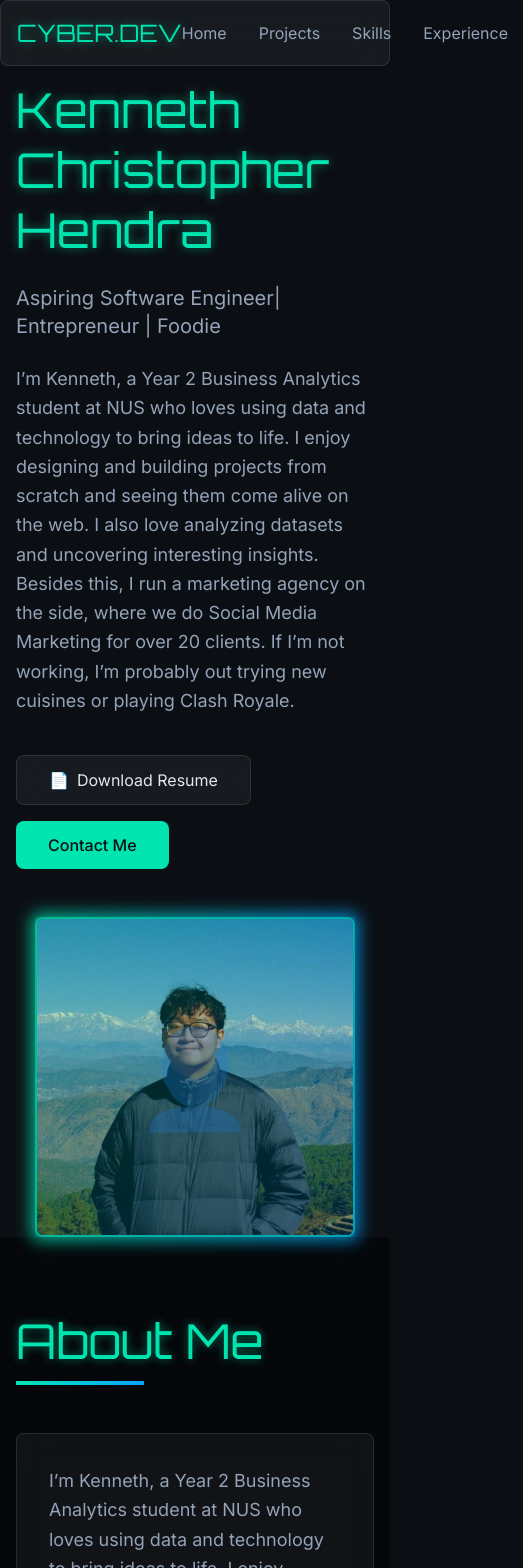
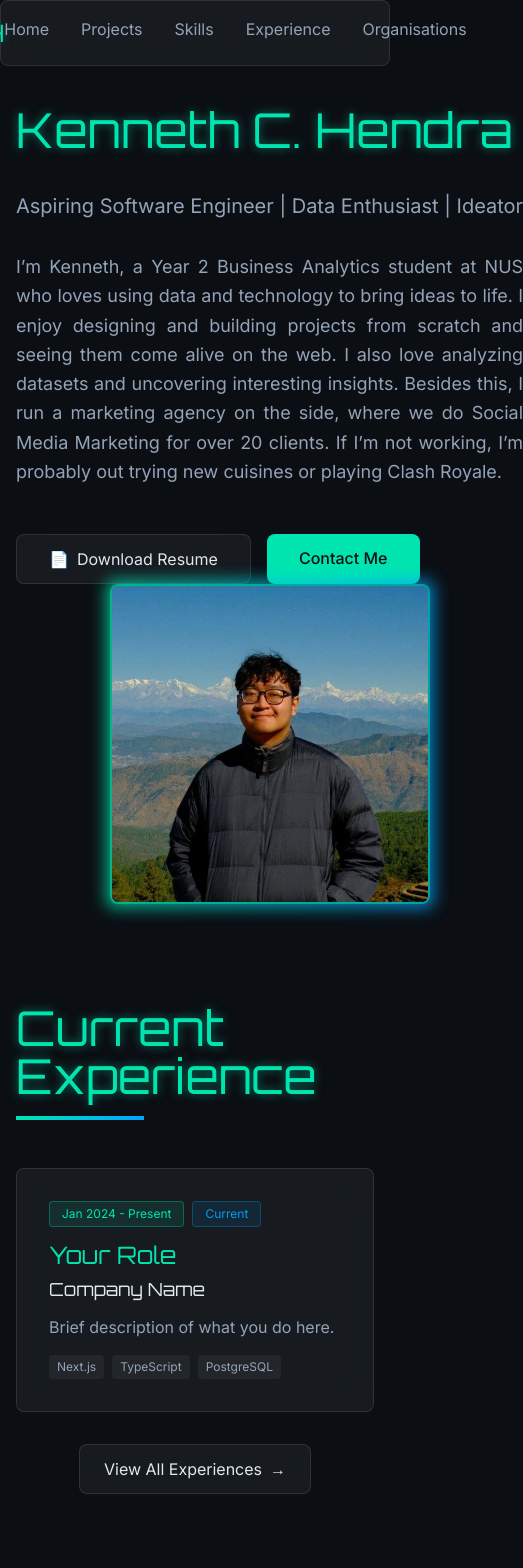
Before and after one commit to kennethch22/portfolio-website, a Next.js app: page / in a window 390 px wide. Shown: the top 1568 px of the page, 523 px wide, since content can reach past the window. Built offline with nearby package versions, Linux system fonts and the light colour scheme.

Commit message:
more front end changes

```diff
--- a/app/page.tsx
+++ b/app/page.tsx
@@ -3,8 +3,8 @@ import Link from 'next/link';
 export default function Home() {
   // About Me data
   const aboutMe = {
-    name: "Kenneth Christopher Hendra",
-    title: "Aspiring Software Engineer| Entrepreneur | Foodie",
+    name: "Kenneth C. Hendra",
+    title: "Aspiring Software Engineer | Data Enthusiast | Ideator",
     bio: "I’m Kenneth, a Year 2 Business Analytics student at NUS who loves using data and technology to bring ideas to life. I enjoy designing and building projects from scratch and seeing them come alive on the web. I also love analyzing datasets and uncovering interesting insights. Besides this, I run a marketing agency on the side, where we do Social Media Marketing for over 20 clients. If I’m not working, I’m probably out trying new cuisines or playing Clash Royale.",
 
   };
@@ -75,17 +75,17 @@ export default function Home() {
     <main className="min-h-screen">
       {/* Hero Section */}
 <section className="flex items-center justify-center min-h-screen px-4">
-  <div className="max-w-7xl mx-auto w-full">
-    <div className="grid md:grid-cols-2 gap-12 items-center">
+  <div className="max-w-6xl mx-auto w-full">
+    <div className="grid md:grid-cols-2 gap-0 items-center">
       {/* Left Side - Text Content */}
-      <div className="space-y-6">
-        <h1 className="text-5xl md:text-7xl font-heading neon-text leading-tight">
+      <div className="space-y-8 flex flex-col justify-center">
+        <h1 className="text-5xl md:text-6xl font-heading neon-text leading-tight whitespace-nowrap">
           {aboutMe.name}
         </h1>
-        <p className="text-xl md:text-2xl text-cyber-text-muted">
+        <p className="text-xl md:text-2xl text-cyber-text-muted whitespace-nowrap">
           {aboutMe.title}
         </p>
-        <p className="text-lg text-cyber-text-muted leading-relaxed">
+        <p className="text-lg text-cyber-text-muted leading-relaxed text-justify pr--2">
           {aboutMe.bio}
         </p>
         <div className="flex gap-4 flex-wrap pt-4">
@@ -109,22 +109,14 @@ export default function Home() {
       {/* Right Side - Profile Picture */}
       <div className="flex justify-center md:justify-end">
         <div className="relative group">
-          {/* Glowing border effect */}
           <div className="absolute -inset-1 bg-gradient-to-r from-cyber-neon-teal to-cyber-neon-blue rounded-lg blur opacity-75 group-hover:opacity-100 transition duration-300"></div>
-
-          {/* Image container */}
           <div className="relative">
             <div className="w-80 h-80 md:w-96 md:h-96 rounded-lg overflow-hidden border-2 border-cyber-neon-teal/50">
-              {/* Replace with your actual image */}
               <img
                 src="/profile-picture.jpg"
-                alt="Kenneth Christopher"
+                alt="Kenneth Christopher Hendra"
                 className="w-full h-full object-cover"
               />
-              {/* Placeholder if no image yet */}
-              <div className="absolute inset-0 bg-gradient-to-br from-cyber-neon-teal/20 to-cyber-neon-blue/20 flex items-center justify-center">
-                <span className="text-8xl opacity-30">👤</span>
-              </div>
             </div>
           </div>
         </div>
@@ -134,30 +126,7 @@ export default function Home() {
 </section>
 
 
-      {/* About Me Section */}
-      <section className="px-4 py-20 bg-cyber-bg-secondary">
-        <div className="max-w-5xl mx-auto">
-          <div className="mb-12">
-            <h2 className="text-5xl md:text-6xl font-heading neon-text mb-4">
-              About Me
-            </h2>
-            <div className="h-1 w-32 bg-gradient-to-r from-cyber-neon-teal to-cyber-neon-blue"></div>
-          </div>
 
-          <div className="glass-card p-8 md:p-12 mb-8">
-            <p className="text-cyber-text-muted text-lg leading-relaxed mb-6">
-              {aboutMe.bio}
-            </p>
-
-            <h3 className="text-2xl font-heading text-cyber-neon-teal mb-4">
-            </h3>
-            <ul className="space-y-3 text-cyber-text-muted">
-
-
-            </ul>
-          </div>
-        </div>
-      </section>
 
       {/* Current Experiences Section */}
       {currentExperiences.length > 0 && (
@@ -288,38 +257,7 @@ export default function Home() {
         </div>
       </section>
 
-      {/* Quick Links Section */}
-      <section className="px-4 py-20">
-        <div className="max-w-6xl mx-auto">
-          <h2 className="text-4xl font-heading text-center neon-text mb-12">
-            Explore More
-          </h2>
-          <div className="grid md:grid-cols-4 gap-6">
-            {[
-              { title: "Projects", desc: "See all my work", href: "/projects", icon: "🚀" },
-              { title: "Skills", desc: "My expertise", href: "/skills", icon: "⚡" },
-              { title: "Experience", desc: "My journey", href: "/experiences", icon: "📊" },
-              { title: "Organisations", desc: "Communities", href: "/organisations", icon: "🏢" }
-            ].map((item) => (
-              <Link
-                key={item.href}
-                href={item.href}
-                className="glass-card p-6 text-center hover:shadow-neon transition-all duration-300 group"
-              >
-                <div className="text-5xl mb-4 group-hover:scale-110 transition-transform">
-                  {item.icon}
-                </div>
-                <h3 className="text-xl font-heading text-cyber-neon-teal mb-2">
-                  {item.title}
-                </h3>
-                <p className="text-cyber-text-muted text-sm">
-                  {item.desc}
-                </p>
-              </Link>
-            ))}
-          </div>
-        </div>
-      </section>
+
     </main>
   );
 }
--- a/components/layout/Footer.tsx
+++ b/components/layout/Footer.tsx
@@ -1,9 +1,41 @@
 export default function Footer() {
   const socialLinks = [
-    { name: "GitHub", url: "https://github.com/yourusername", icon: "💻" },
-    { name: "LinkedIn", url: "https://linkedin.com/in/yourusername", icon: "💼" },
-    { name: "Email", url: "mailto:your.email@example.com", icon: "📧" },
-    { name: "WhatsApp", url: "https://wa.me/yourphonenumber", icon: "💬" }
+    {
+      name: "GitHub",
+      url: "https://github.com/kennethch22",
+      icon: (
+        <svg className="w-6 h-6" fill="currentColor" viewBox="0 0 24 24">
+          <path fillRule="evenodd" d="M12 2C6.477 2 2 6.484 2 12.017c0 4.425 2.865 8.18 6.839 9.504.5.092.682-.217.682-.483 0-.237-.008-.868-.013-1.703-2.782.605-3.369-1.343-3.369-1.343-.454-1.158-1.11-1.466-1.11-1.466-.908-.62.069-.608.069-.608 1.003.07 1.531 1.032 1.531 1.032.892 1.53 2.341 1.088 2.91.832.092-.647.35-1.088.636-1.338-2.22-.253-4.555-1.113-4.555-4.951 0-1.093.39-1.988 1.029-2.688-.103-.253-.446-1.272.098-2.65 0 0 .84-.27 2.75 1.026A9.564 9.564 0 0112 6.844c.85.004 1.705.115 2.504.337 1.909-1.296 2.747-1.027 2.747-1.027.546 1.379.202 2.398.1 2.651.64.7 1.028 1.595 1.028 2.688 0 3.848-2.339 4.695-4.566 4.943.359.309.678.92.678 1.855 0 1.338-.012 2.419-.012 2.747 0 .268.18.58.688.482A10.019 10.019 0 0022 12.017C22 6.484 17.522 2 12 2z" clipRule="evenodd" />
+        </svg>
+      )
+    },
+    {
+      name: "LinkedIn",
+      url: "https://www.linkedin.com/in/kenneth-hendra/",
+      icon: (
+        <svg className="w-6 h-6" fill="currentColor" viewBox="0 0 24 24">
+          <path d="M20.447 20.452h-3.554v-5.569c0-1.328-.027-3.037-1.852-3.037-1.853 0-2.136 1.445-2.136 2.939v5.667H9.351V9h3.414v1.561h.046c.477-.9 1.637-1.85 3.37-1.85 3.601 0 4.267 2.37 4.267 5.455v6.286zM5.337 7.433c-1.144 0-2.063-.926-2.063-2.065 0-1.138.92-2.063 2.063-2.063 1.14 0 2.064.925 2.064 2.063 0 1.139-.925 2.065-2.064 2.065zm1.782 13.019H3.555V9h3.564v11.452zM22.225 0H1.771C.792 0 0 .774 0 1.729v20.542C0 23.227.792 24 1.771 24h20.451C23.2 24 24 23.227 24 22.271V1.729C24 .774 23.2 0 22.222 0h.003z"/>
+        </svg>
+      )
+    },
+    {
+      name: "Email",
+      url: "mailto:kennethchristopherhsg@gmail.com",
+      icon: (
+        <svg className="w-6 h-6" fill="none" stroke="currentColor" viewBox="0 0 24 24">
+          <path strokeLinecap="round" strokeLinejoin="round" strokeWidth={2} d="M3 8l7.89 5.26a2 2 0 002.22 0L21 8M5 19h14a2 2 0 002-2V7a2 2 0 00-2-2H5a2 2 0 00-2 2v10a2 2 0 002 2z" />
+        </svg>
+      )
+    },
+    {
+      name: "WhatsApp",
+      url: "https://wa.me/+6583790727",
+      icon: (
+        <svg className="w-6 h-6" fill="currentColor" viewBox="0 0 24 24">
+          <path d="M17.472 14.382c-.297-.149-1.758-.867-2.03-.967-.273-.099-.471-.148-.67.15-.197.297-.767.966-.94 1.164-.173.199-.347.223-.644.075-.297-.15-1.255-.463-2.39-1.475-.883-.788-1.48-1.761-1.653-2.059-.173-.297-.018-.458.13-.606.134-.133.298-.347.446-.52.149-.174.198-.298.298-.497.099-.198.05-.371-.025-.52-.075-.149-.669-1.612-.916-2.207-.242-.579-.487-.5-.669-.51-.173-.008-.371-.01-.57-.01-.198 0-.52.074-.792.372-.272.297-1.04 1.016-1.04 2.479 0 1.462 1.065 2.875 1.213 3.074.149.198 2.096 3.2 5.077 4.487.709.306 1.262.489 1.694.625.712.227 1.36.195 1.871.118.571-.085 1.758-.719 2.006-1.413.248-.694.248-1.289.173-1.413-.074-.124-.272-.198-.57-.347m-5.421 7.403h-.004a9.87 9.87 0 01-5.031-1.378l-.361-.214-3.741.982.998-3.648-.235-.374a9.86 9.86 0 01-1.51-5.26c.001-5.45 4.436-9.884 9.888-9.884 2.64 0 5.122 1.03 6.988 2.898a9.825 9.825 0 012.893 6.994c-.003 5.45-4.437 9.884-9.885 9.884m8.413-18.297A11.815 11.815 0 0012.05 0C5.495 0 .16 5.335.157 11.892c0 2.096.547 4.142 1.588 5.945L.057 24l6.305-1.654a11.882 11.882 0 005.683 1.448h.005c6.554 0 11.89-5.335 11.893-11.893a11.821 11.821 0 00-3.48-8.413Z"/>
+        </svg>
+      )
+    }
   ];
 
   const currentYear = new Date().getFullYear();
@@ -11,16 +43,8 @@ export default function Footer() {
   return (
     <footer className="border-t border-white/10 mt-20">
       <div className="max-w-7xl mx-auto px-4 py-12">
-        <div className="grid md:grid-cols-3 gap-8 mb-8">
-          {/* Brand */}
-          <div>
-            <h3 className="text-2xl font-heading neon-text mb-4">
-              CYBER.DEV
-            </h3>
-            <p className="text-cyber-text-muted">
-              Building the future, one line of code at a time.
-            </p>
-          </div>
+        <div className="grid md:grid-cols-2 gap-8 mb-8">
+
 
           {/* Quick Links */}
           <div>
@@ -28,7 +52,7 @@ export default function Footer() {
               Quick Links
             </h4>
             <ul className="space-y-2">
-              {[ "Projects", "Skills", "Experience","Organizations"].map((link) => (
+              {["Projects", "Skills", "Experience", "Organisations"].map((link) => (
                 <li key={link}>
                   <a
                     href={`/${link.toLowerCase()}`}
@@ -53,10 +77,13 @@ export default function Footer() {
                   href={social.url}
                   target="_blank"
                   rel="noopener noreferrer"
-                  className="w-12 h-12 glass-card flex items-center justify-center hover:shadow-neon transition-all duration-300 text-2xl"
+                  className="w-12 h-12 glass-card flex items-center justify-center hover:shadow-neon hover:text-cyber-neon-teal transition-all duration-300 group"
                   title={social.name}
+                  aria-label={social.name}
                 >
-                  {social.icon}
+                  <div className="text-cyber-text-muted group-hover:text-cyber-neon-teal transition-colors">
+                    {social.icon}
+                  </div>
                 </a>
               ))}
             </div>
@@ -65,7 +92,7 @@ export default function Footer() {
 
         {/* Copyright */}
         <div className="border-t border-white/10 pt-8 text-center text-cyber-text-muted text-sm">
-          <p>© {currentYear} Your Name. Built with Next.js & Tailwind CSS.</p>
+          <p>© {currentYear} Kenneth Christopher Hendra. Built with Next.js & Tailwind CSS.</p>
         </div>
       </div>
     </footer>
--- a/components/layout/Navbar.tsx
+++ b/components/layout/Navbar.tsx
@@ -11,11 +11,11 @@ export default function Navbar() {
 
   return (
     <nav className="fixed top-0 left-0 right-0 z-50 glass-card border-b border-white/10">
-      <div className="max-w-7xl mx-auto px-4 py-4">
-        <div className="flex items-center justify-between">
+      <div className="max-w-7xl mx-auto px-2 py-4">
+        <div className="flex items-left justify-between">
           {/* Logo */}
-          <Link href="/" className="text-2xl font-heading neon-text">
-            CYBER.DEV
+          <Link href="/" className="text-2xl font-heading neon-text -ml-16">
+            KCH
           </Link>
 
           {/* Nav Links */}
```
